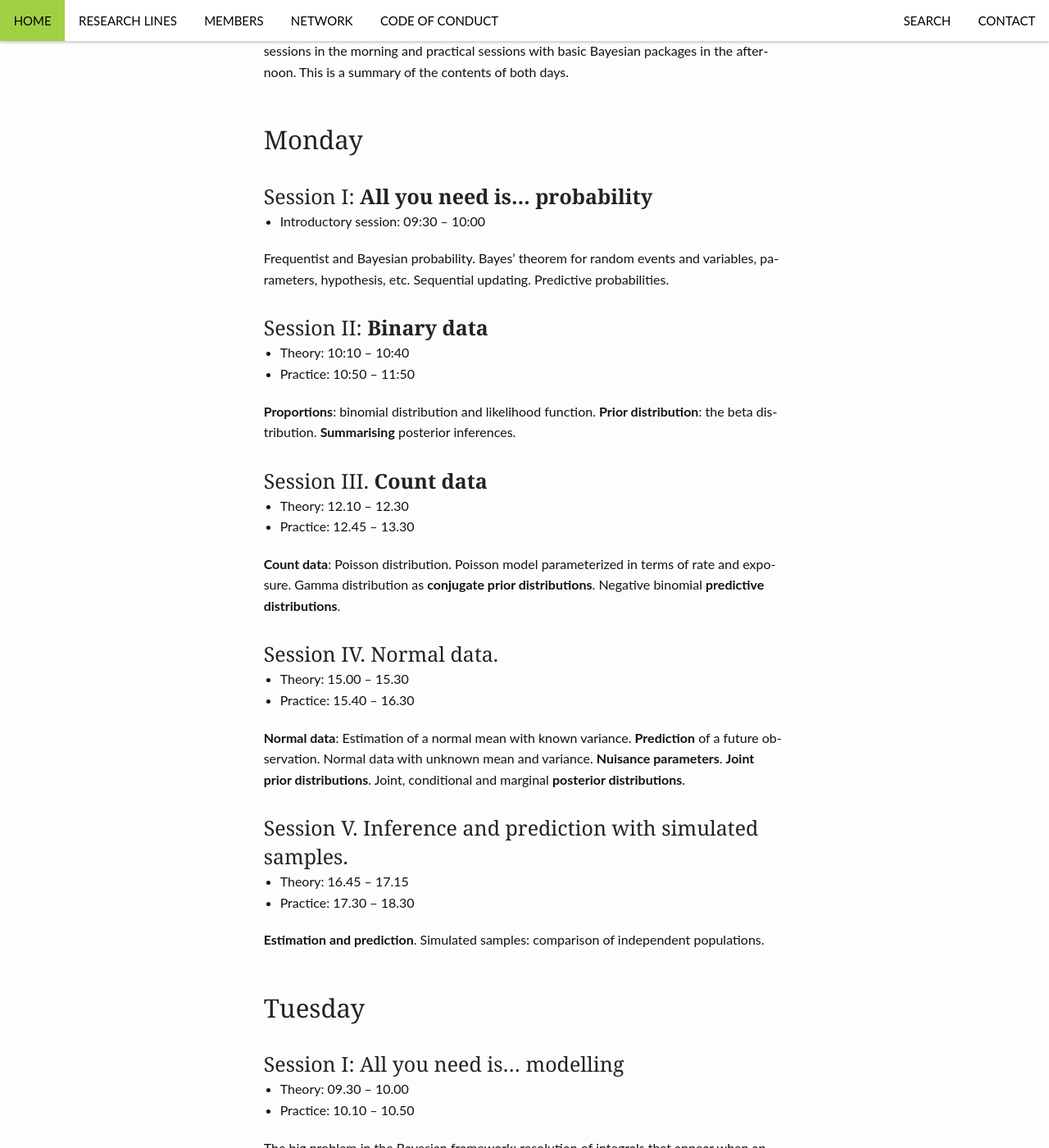
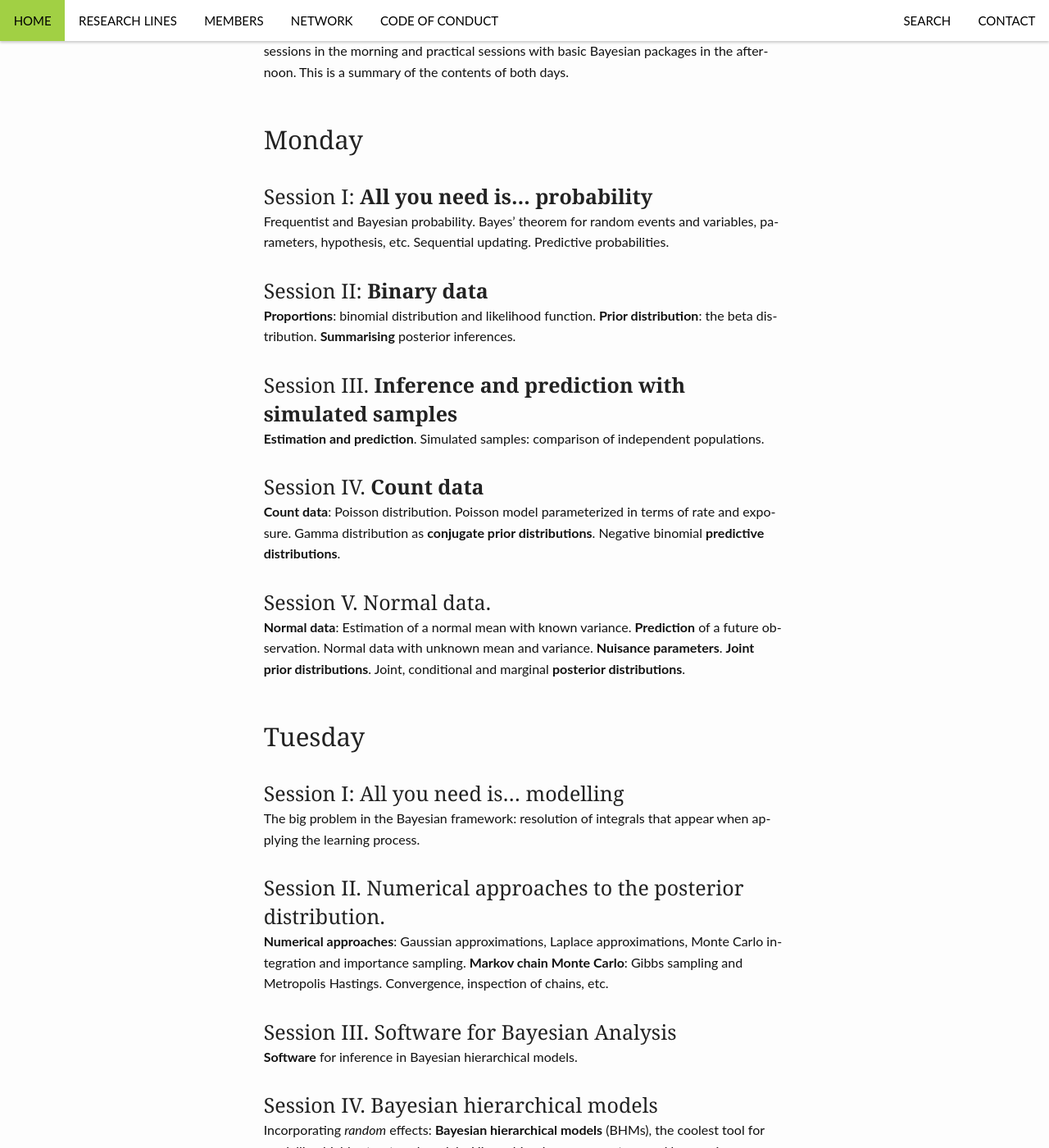
Before and after one commit to VABAR/VABAR.github.io, a Jekyll site: the page built from _posts/events/2019-11-16-vibass4/2019-11-16-vibass4-intro.md, in a window 1280 px wide and 1400 px high, scrolled down 596 px. Shown: the whole window at 82% size. Built offline with Jekyll 4.4.1, drawn with Linux system fonts in a browser that asks for light colours; some of the changed text lies outside the part shown.

Commit message:
VIBASS4: fix programme intro course

```diff
--- a/_posts/events/2019-11-16-vibass4/2019-11-16-vibass4-intro.md
+++ b/_posts/events/2019-11-16-vibass4/2019-11-16-vibass4-intro.md
@@ -23,73 +23,49 @@ contents of both days.
 
 ### Session I: __All you need is... probability__
 
-- Introductory session: 09:30 -- 10:00
-
 Frequentist and Bayesian probability. Bayes’ theorem for random events and variables,
 parameters, hypothesis, etc. Sequential updating. Predictive probabilities.
 
 ### Session II: __Binary data__
 
-- Theory: 10:10 -- 10:40
-- Practice: 10:50 -- 11:50
-
 __Proportions__: binomial distribution and likelihood function.
 __Prior distribution__: the beta distribution.
 __Summarising__ posterior inferences.
 
-### Session III. __Count data__
 
-- Theory: 12.10 -- 12.30
-- Practice: 12.45 -- 13.30
+### Session III. __Inference and prediction with simulated samples__
+
+__Estimation and prediction__. Simulated samples: comparison of independent populations.
+
+### Session IV. __Count data__
 
 __Count data__: Poisson distribution. Poisson model parameterized in terms of rate and exposure. Gamma distribution as __conjugate prior distributions__. Negative binomial __predictive distributions__.
 
 
-### Session IV. Normal data.
-- Theory: 15.00 -- 15.30
-- Practice: 15.40 -- 16.30
+### Session V. Normal data.
 
 __Normal data__: Estimation of a normal mean with known variance. __Prediction__ of a future observation. Normal data with unknown mean and variance. __Nuisance
 parameters__. __Joint prior distributions__. Joint, conditional and marginal
 __posterior distributions__.
 
 
-### Session V. Inference and prediction with simulated samples.
-- Theory: 16.45 -- 17.15
-- Practice: 17.30 -- 18.30
-
-__Estimation and prediction__. Simulated samples: comparison of independent populations.
-
 ## Tuesday
 
 ### Session I: All you need is... modelling
-
-- Theory: 09.30 -- 10.00
-- Practice: 10.10 -- 10.50
 
 The big problem in the Bayesian framework: resolution of integrals that appear when applying the learning process.
 
 
 ### Session II. Numerical approaches to the posterior distribution.
 
-- Theory: 11.00 -- 11.30
-- Practice: 11.40 -- 12.30
-
 __Numerical approaches__: Gaussian approximations, Laplace approximations, Monte Carlo integration and importance sampling. __Markov chain Monte Carlo__: Gibbs sampling and Metropolis Hastings. Convergence, inspection of chains,
 etc.
 
-### Session III. Bayes software
-
-- Theory: 13.00 -- 13.30
-- Practice: 15.00 -- 15.40
+### Session III. Software for Bayesian Analysis
 
 __Software__ for inference in Bayesian hierarchical models.
 
 
 ### Session IV. Bayesian hierarchical models
 
-- Theory: 15.50 -- 16.30
-- Practice 1: 16.45 -- 17.35
-- Practice 2: 17.55 -- 18.30
-
 Incorporating _random_ effects: __Bayesian hierarchical models__ (BHMs), the coolest tool for modelling highly structured models. Hierarchies, hyperparameters, and hyperpriors. (Generalized) linear mixed models as basic examples of BHMs.
```
Also changed, not shown: _posts/events/2019-11-16-vibass4/2019-11-15-vibass4.md (+2 -2 lines).
